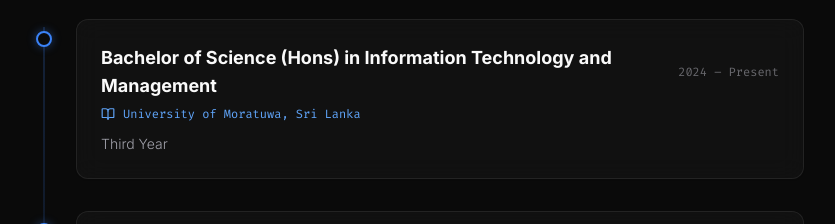
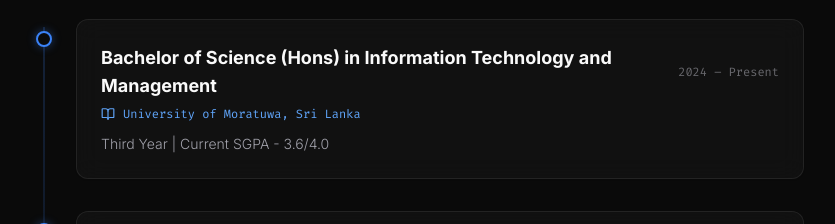
Before and after one commit to YenuliMunasinghe/personal-portfolio, a React (Vite) app: page / in a window 1280 px wide. Shown: the part 5520-5744 px from the top of the page, without its empty margins (220-1055 px from the left). Built offline with nearby package versions, Linux system fonts and the light colour scheme.

Commit message:
Add SGPA information to degree details
Updated details for current degree with SGPA.

```diff
--- a/src/data/portfolioData.js
+++ b/src/data/portfolioData.js
@@ -182,7 +182,7 @@ export const educationData = [
     degree: "Bachelor of Science (Hons) in Information Technology and Management",
     institution: "University of Moratuwa, Sri Lanka",
     period: "2024 – Present",
-    details: "Third Year"
+    details: "Third Year | Current SGPA - 3.6/4.0 "
   },
   {
     degree: "Diploma in Information Technology",
```
